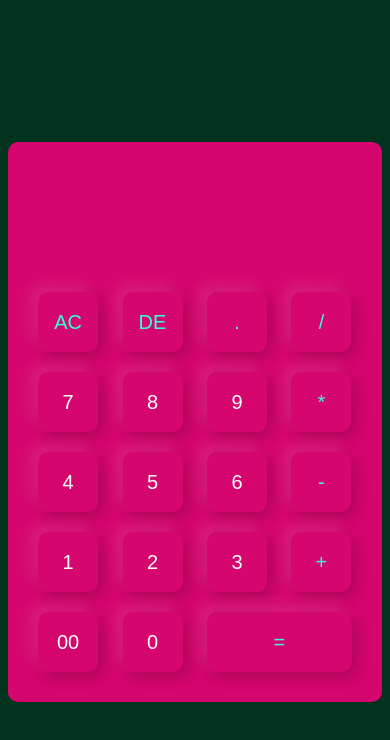
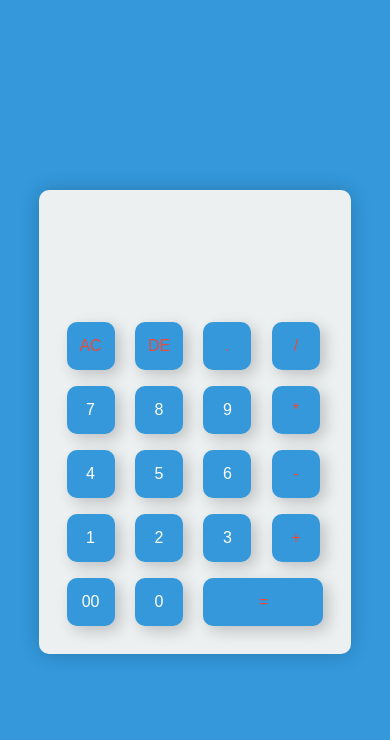
Before and after one commit to mirza7860/calculator-app, a plain HTML site: page calculator/index.html in a window 390 px wide. Drawn offline with Linux system fonts and the light colour scheme.

Commit message:
Update style.css

```diff
--- a/calculator/style.css
+++ b/calculator/style.css
@@ -1,56 +1,87 @@
-*{
+* {
     margin: 0;
     padding: 0;
     font-family: 'Poppins', sans-serif;
     box-sizing: border-box;
 }
 
+body {
+    background-color: #f5f5f5;
+}
 
-
-.container{
+.container {
     width: 100%;
     height: 100vh;
-    background: rgb(1, 50, 30);
+    background: #3498db;
     display: flex;
     align-items: center;
     justify-content: center;
 }
-.calculator{
-    background: #d5066d;
+
+.calculator {
+    background: #ecf0f1;
     padding: 20px;
     border-radius: 10px;
+    margin: auto;
+    box-shadow: 0px 0px 20px rgba(0, 0, 0, 0.2);
 }
-.calculator form input{
+
+.calculator form input {
     border: 0;
     outline: 0;
     width: 60px;
     height: 60px;
     border-radius: 10px;
-    box-shadow: -8px -8px 15px rgba(255, 255, 255, 0.1),5px 5px 15px rgba(0, 0, 0, 0.2);
-    background: transparent;
+    box-shadow: -8px -8px 15px rgba(255, 255, 255, 0.1), 5px 5px 15px rgba(0, 0, 0, 0.2);
+    background: #3498db;
     font-size: 20px;
     color: #fff;
     cursor: pointer;
     margin: 10px;
+    transition: background-color 0.3s, transform 0.3s;
 }
 
-form .display{
+.calculator form input:hover {
+    background-color: #2980b9;
+    transform: scale(1.1);
+}
+
+form .display {
     display: flex;
     justify-content: flex-end;
     margin: 20px 0;
 }
-form .display input{
+
+form .display input {
     text-align: right;
     flex: 1;
     font-size: 45px;
     box-shadow: none;
+    background-color: #ecf0f1;
+    color: #333;
 }
-form input.equal{
+
+form input.equal {
     width: 145px;
 }
 
+form input.operator {
+    color: #e74c3c;
+}
 
+@media only screen and (max-width: 600px) {
+    .calculator form input {
+        width: 48px;
+        height: 48px;
+        font-size: 16px;
+        margin: 8px;
+    }
 
-form input.operator{
-    color: #33ffd8;
+    form input.equal {
+        width: 120px;
+    }
+
+    form .display input {
+        font-size: 30px;
+    }
 }
```
